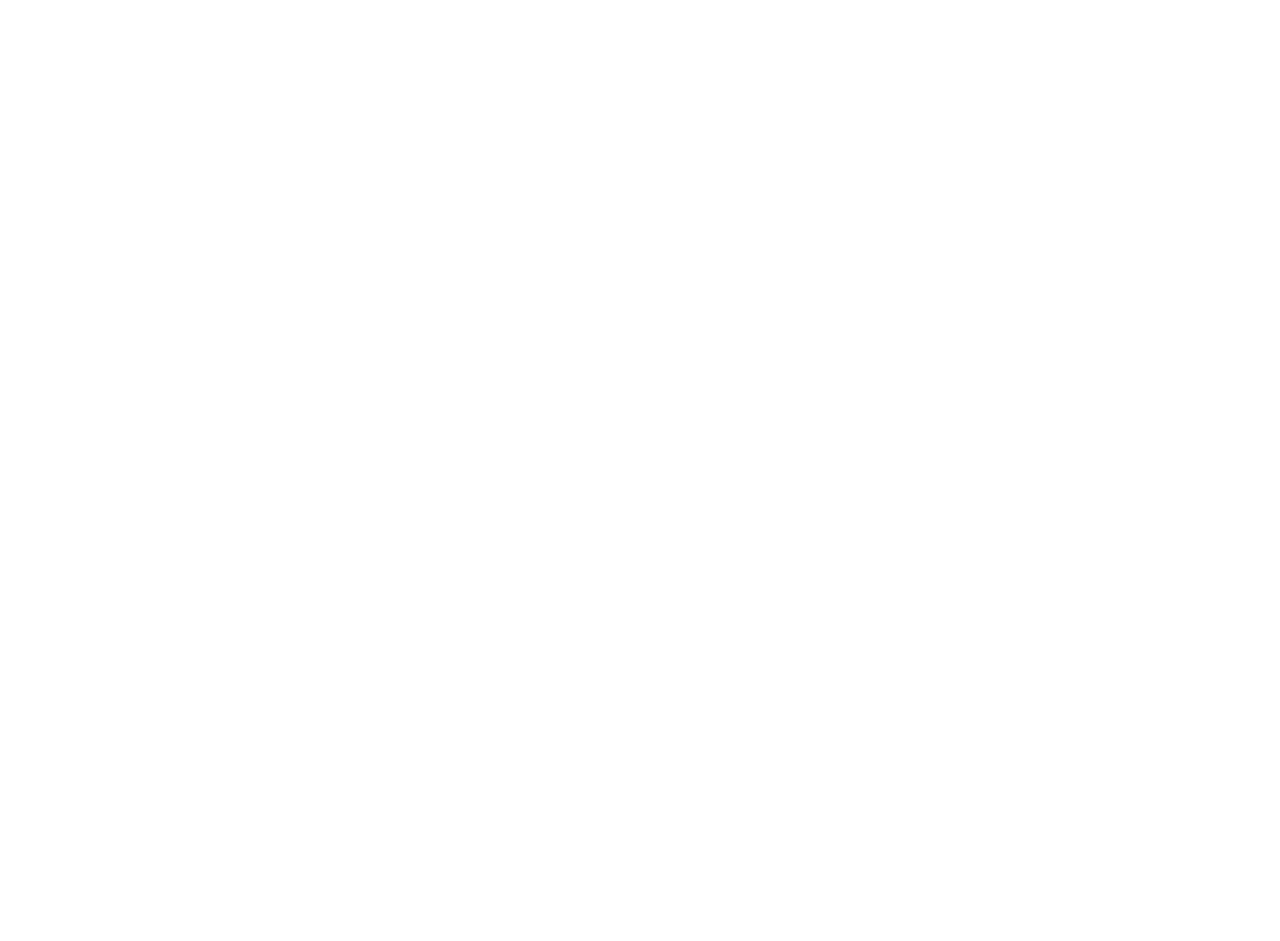
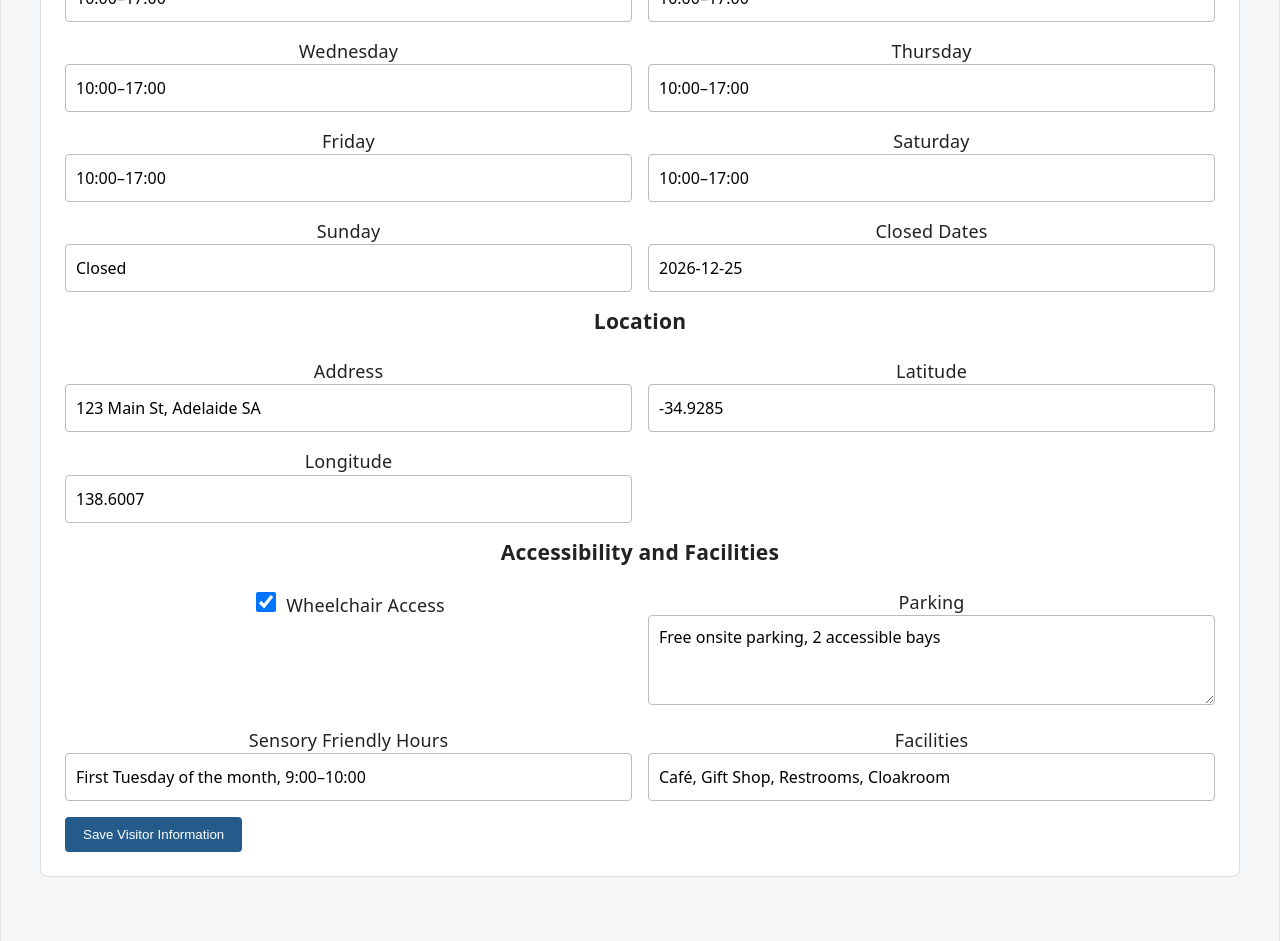
Before and after one commit to lich472/Museum-Website, a React (Vite) app: page / in a window 1280 px wide. Shown: the part 1700-2641 px from the top of the page. Before the commit the page ends 1568 px from the top, so only its background shows below. Built offline with nearby package versions, Linux system fonts and the light colour scheme.

Commit message:
Add event and visitor information management

```diff
--- a/src/App.css
+++ b/src/App.css
@@ -135,3 +135,9 @@
     padding: 8px;
   }
 }
+
+form input[type='checkbox'] {
+  width: 20px;
+  height: 20px;
+  margin-right: 10px;
+}
--- a/src/App.jsx
+++ b/src/App.jsx
@@ -1,6 +1,7 @@
 import { useState } from 'react'
 import './App.css'
 import EventManagement from './components/EventManagement'
+import VisitorInfoEditor from './components/VisitorInfoEditor'
 
 function App() {
  const [exhibitions, setExhibitions] = useState([
@@ -176,6 +177,7 @@
         </tbody>
       </table>
       <EventManagement />
+      <VisitorInfoEditor />
     </div>
   )
 }
--- /dev/null
+++ b/src/components/VisitorInfoEditor.jsx
@@ -0,0 +1,190 @@
+import { useState } from 'react'
+
+function VisitorInfoEditor() {
+  const [monday, setMonday] = useState('10:00–17:00')
+  const [tuesday, setTuesday] = useState('10:00–17:00')
+  const [wednesday, setWednesday] = useState('10:00–17:00')
+  const [thursday, setThursday] = useState('10:00–17:00')
+  const [friday, setFriday] = useState('10:00–17:00')
+  const [saturday, setSaturday] = useState('10:00–17:00')
+  const [sunday, setSunday] = useState('Closed')
+  const [closedDates, setClosedDates] = useState('2026-12-25')
+
+  const [address, setAddress] = useState('123 Main St, Adelaide SA')
+  const [latitude, setLatitude] = useState('-34.9285')
+  const [longitude, setLongitude] = useState('138.6007')
+
+  const [wheelchairAccess, setWheelchairAccess] = useState(true)
+  const [parking, setParking] = useState(
+    'Free onsite parking, 2 accessible bays'
+  )
+  const [sensoryFriendlyHours, setSensoryFriendlyHours] = useState(
+    'First Tuesday of the month, 9:00–10:00'
+  )
+  const [facilities, setFacilities] = useState(
+    'Café, Gift Shop, Restrooms, Cloakroom'
+  )
+
+function saveVisitorInfo(event) {
+  event.preventDefault()
+
+  alert('Visitor information saved successfully.')
+}
+
+  return (
+  <section className="management-section">
+    <h2>Opening Hours and Visitor Information</h2>
+
+    <form onSubmit={saveVisitorInfo}>
+      <h3>Opening Hours</h3>
+
+      <label>
+        Monday
+        <input
+          type="text"
+          value={monday}
+          onChange={(event) => setMonday(event.target.value)}
+        />
+      </label>
+
+      <label>
+        Tuesday
+        <input
+          type="text"
+          value={tuesday}
+          onChange={(event) => setTuesday(event.target.value)}
+        />
+      </label>
+
+      <label>
+        Wednesday
+        <input
+          type="text"
+          value={wednesday}
+          onChange={(event) => setWednesday(event.target.value)}
+        />
+      </label>
+
+      <label>
+        Thursday
+        <input
+          type="text"
+          value={thursday}
+          onChange={(event) => setThursday(event.target.value)}
+        />
+      </label>
+
+      <label>
+        Friday
+        <input
+          type="text"
+          value={friday}
+          onChange={(event) => setFriday(event.target.value)}
+        />
+      </label>
+
+      <label>
+        Saturday
+        <input
+          type="text"
+          value={saturday}
+          onChange={(event) => setSaturday(event.target.value)}
+        />
+      </label>
+
+      <label>
+        Sunday
+        <input
+          type="text"
+          value={sunday}
+          onChange={(event) => setSunday(event.target.value)}
+        />
+      </label>
+
+      <label>
+        Closed Dates
+        <input
+          type="text"
+          placeholder="YYYY-MM-DD"
+          value={closedDates}
+          onChange={(event) => setClosedDates(event.target.value)}
+        />
+      </label>
+
+      <h3>Location</h3>
+
+      <label>
+        Address
+        <input
+          type="text"
+          value={address}
+          onChange={(event) => setAddress(event.target.value)}
+        />
+      </label>
+
+      <label>
+        Latitude
+        <input
+          type="number"
+          step="any"
+          value={latitude}
+          onChange={(event) => setLatitude(event.target.value)}
+        />
+      </label>
+
+      <label>
+        Longitude
+        <input
+          type="number"
+          step="any"
+          value={longitude}
+          onChange={(event) => setLongitude(event.target.value)}
+        />
+      </label>
+
+      <h3>Accessibility and Facilities</h3>
+
+      <label>
+        <input
+          type="checkbox"
+          checked={wheelchairAccess}
+          onChange={(event) => setWheelchairAccess(event.target.checked)}
+        />
+        Wheelchair Access
+      </label>
+
+      <label>
+        Parking
+        <textarea
+          value={parking}
+          onChange={(event) => setParking(event.target.value)}
+        />
+      </label>
+
+      <label>
+        Sensory Friendly Hours
+        <input
+          type="text"
+          value={sensoryFriendlyHours}
+          onChange={(event) =>
+            setSensoryFriendlyHours(event.target.value)
+          }
+        />
+      </label>
+
+      <label>
+        Facilities
+        <input
+          type="text"
+          value={facilities}
+          onChange={(event) => setFacilities(event.target.value)}
+        />
+      </label>
+
+      <button type="submit">Save Visitor Information</button>
+    </form>
+  </section>
+)
+}
+
+export default VisitorInfoEditor
```
